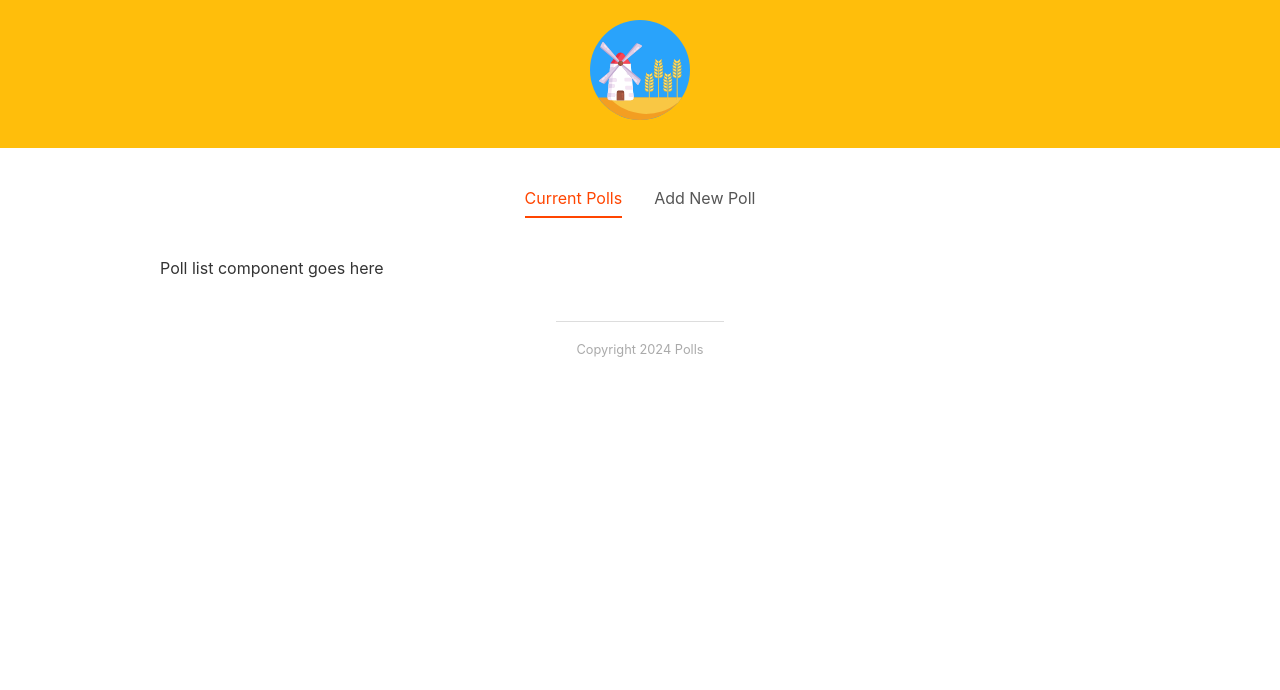
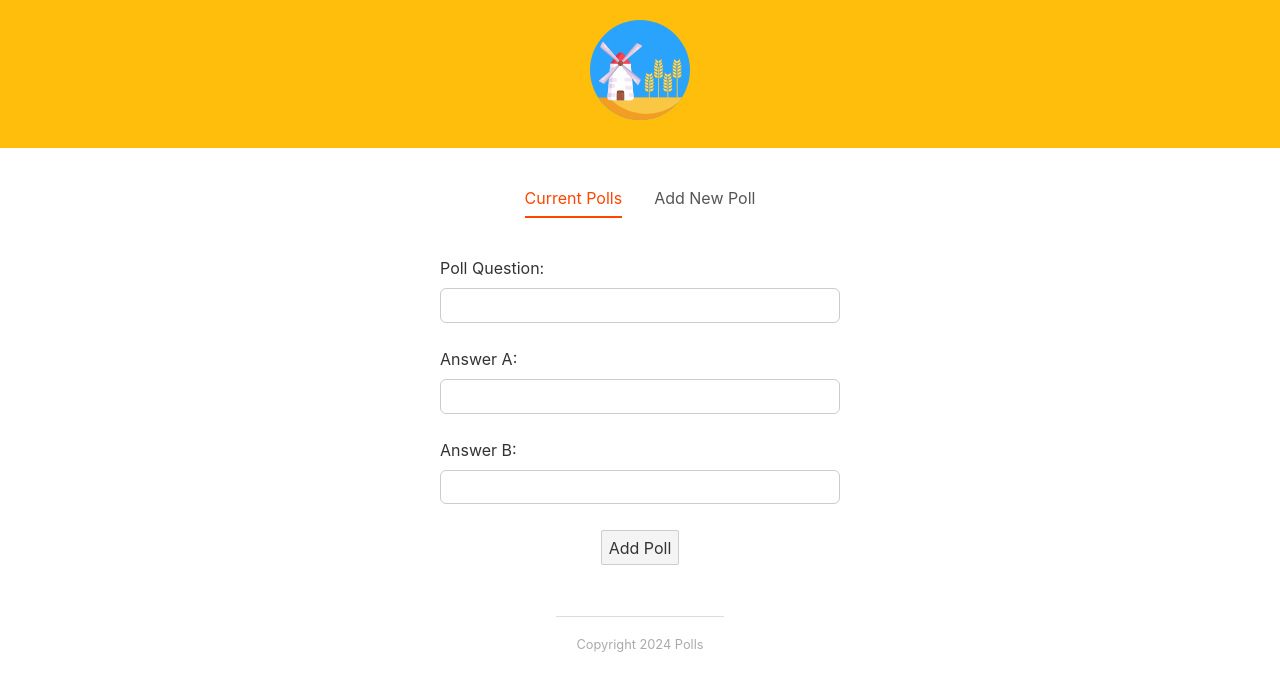
Before and after one commit to AnushaDeviR/polls-project, a Svelte app: page / in a window 1280 px wide. Shown: the top 690 px of the page. Built offline with nearby package versions, Linux system fonts and the light colour scheme.

Commit message:
added polls form

```diff
--- a/src/App.svelte
+++ b/src/App.svelte
@@ -2,6 +2,7 @@
   import Footer from "./components/Footer.svelte";
   import Header from "./components/Header.svelte";
   import Tabs from "./reuseable/Tabs.svelte";
+  import CreatePollsForm from "./components/CreatePollsForm.svelte";
 
   // Tabs
   const CURRENT_POLLS = "Current Polls";
@@ -20,7 +21,7 @@
 <main>
   <Tabs {tabList} {activeTab} on:handleTabChange={handleTabChange} />
   {#if activeTab === CURRENT_POLLS}
-    <p>Poll list component goes here</p>
+    <CreatePollsForm />
   {:else if activeTab === ADD_NEW_POLL}
     <p>Add new poll form component goes here</p>
   {/if}
--- /dev/null
+++ b/src/components/CreatePollsForm.svelte
@@ -0,0 +1,47 @@
+<script>
+  let fields = { question: "", answerA: "", answerB: "" };
+
+  const submitHandler = () => {
+    console.log(fields);
+  };
+</script>
+
+<form on:submit|preventDefault={submitHandler}>
+  <div class="form-fields">
+    <label for="question"> Poll Question: </label>
+    <input type="text" id="question" bind:value={fields.question} />
+  </div>
+
+  <div class="form-fields">
+    <label for="answer-a"> Answer A: </label>
+    <input type="text" id="answer-a" bind:value={fields.answerA} />
+  </div>
+
+  <div class="form-fields">
+    <label for="answer-b"> Answer B: </label>
+    <input type="text" id="answer-b" bind:value={fields.answerB} />
+  </div>
+  <button>Add Poll</button>
+</form>
+
+<style>
+  form {
+    width: 400px;
+    margin: 0 auto;
+    text-align: center;
+  }
+
+  .form-fields {
+    margin: 18px auto;
+  }
+
+  input {
+    width: 100%;
+    border-radius: 6px;
+  }
+
+  label {
+    margin: 10px auto;
+    text-align: left;
+  }
+</style>
```
